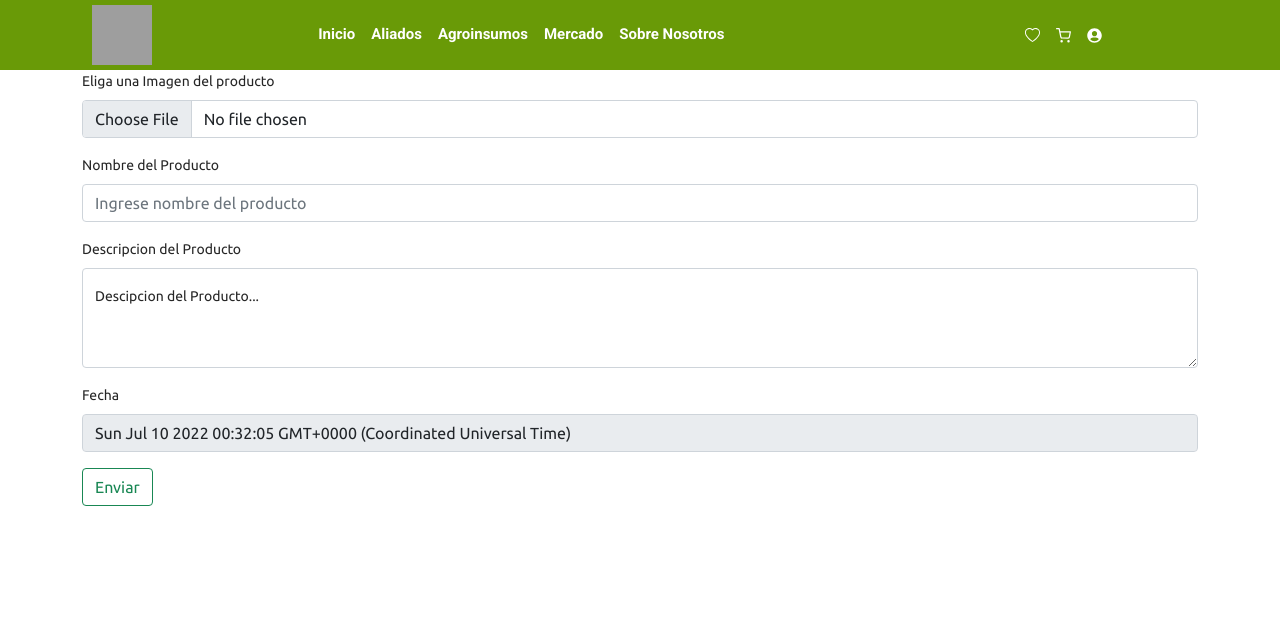
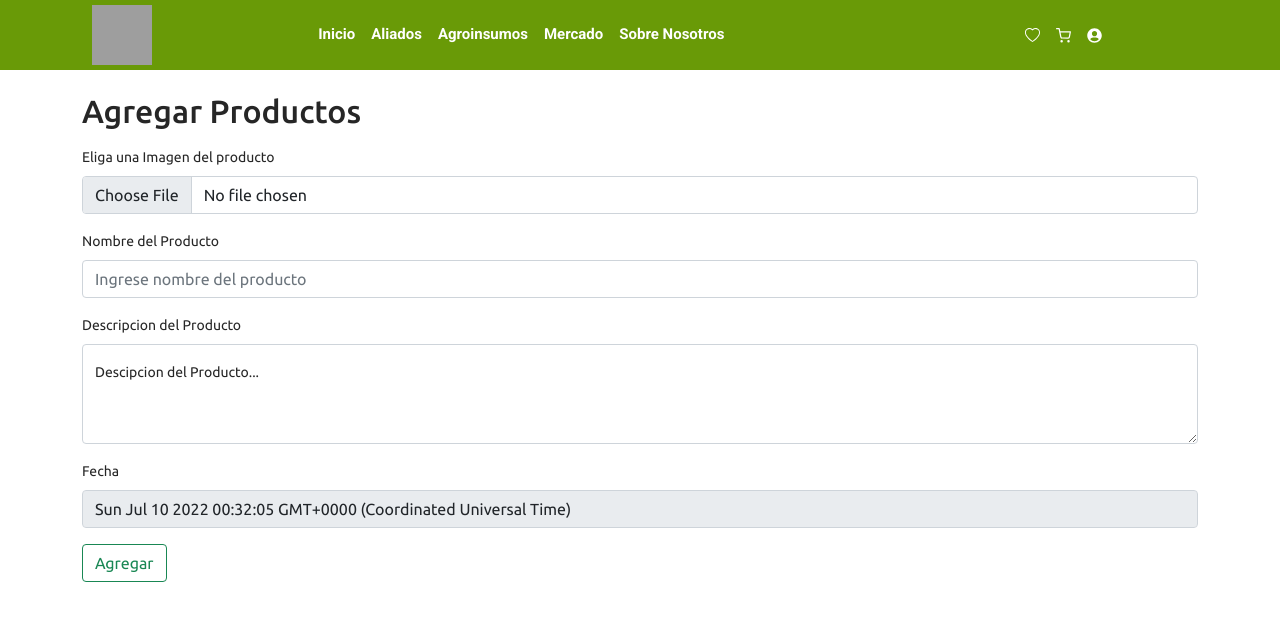
Before and after one commit to academia-geek/demo-day-projects-micampo, a React (Vite) app: page /add in a window 1280 px wide. Shown: the top 620 px of the page. Built offline with nearby package versions, Linux system fonts and the light colour scheme; no server answers; the database is empty; sample sign-in values are in the browser's storage; grey boxes are pictures that could not be loaded.

Commit message:
producto con usuario

```diff
--- a/src/containers/AddProducto.jsx
+++ b/src/containers/AddProducto.jsx
@@ -1,6 +1,6 @@
 import React from 'react'
 import useForm from '../hooks/useForm'
-import { useDispatch } from 'react-redux'
+import { useDispatch, useSelector } from 'react-redux'
 import { Button, FloatingLabel, Form } from "react-bootstrap";
 import { imgUpload } from '../helpers/imgUpload';
 import { addProdAsync } from '../app/actions/actionAddProduct';
@@ -8,10 +8,13 @@ import { ToastContainer, toast } from 'react-toastify';
 
 const AddProducto = () => {
    const dispatch = useDispatch();
+   const { uid } = useSelector(store => store.user)
+
    const [value, reset, handleChange] = useForm({
       img: '',
       nombre: '',
       des: '',
+      user: uid,
       fecha: Date()
    })
 
@@ -36,6 +39,7 @@ const AddProducto = () => {
    return (
       <div className='container'>
          <ToastContainer />
+         <br /> <h2>Agregar Productos</h2>
          <Form onSubmit={handleSubmit}>
             <Form.Group className="mb-3" controlId="formBasicEmail">
                <Form.Label>Eliga una Imagen del producto</Form.Label>
@@ -62,7 +66,7 @@ const AddProducto = () => {
                <Form.Control name='fecha' value={Date()} disabled onChange={handleChange} required type="text" />
             </Form.Group>
 
-            <Button variant="outline-success" type="submit">  Enviar   </Button>
+            <Button variant="outline-success" type="submit">  Agregar   </Button>
          </Form>
       </div>
    )
--- a/src/helpers/imgUpload.js
+++ b/src/helpers/imgUpload.js
@@ -11,7 +11,7 @@ export const imgUpload = async (file) => {
       body: formData
    })
    const data = await resp.json();
-   console.log(data)
+   //console.log(data)
 
    return data.secure_url
 
```
